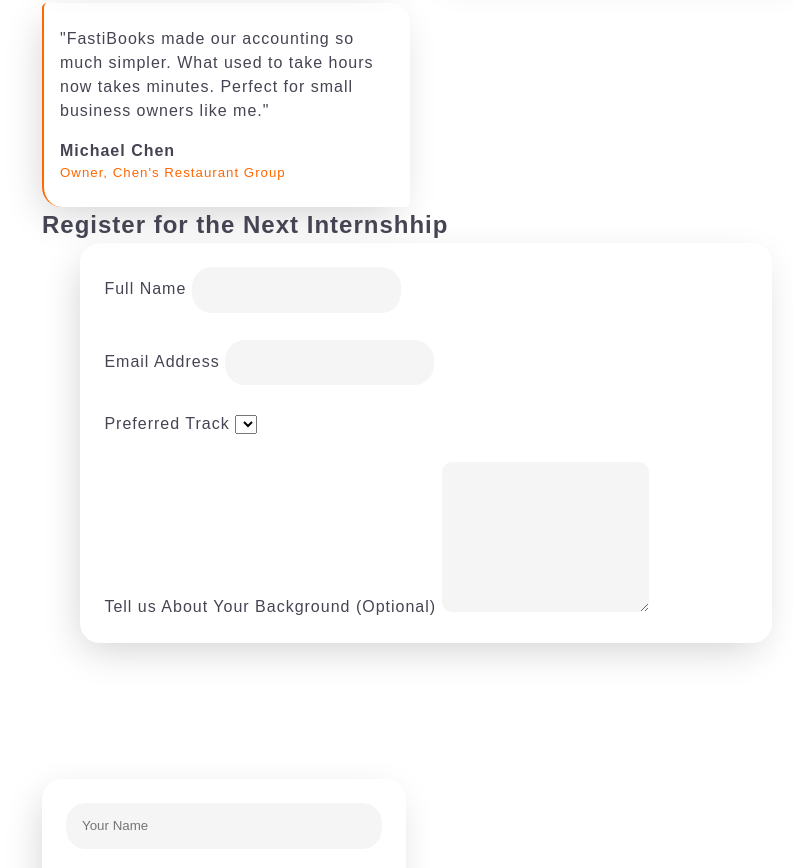
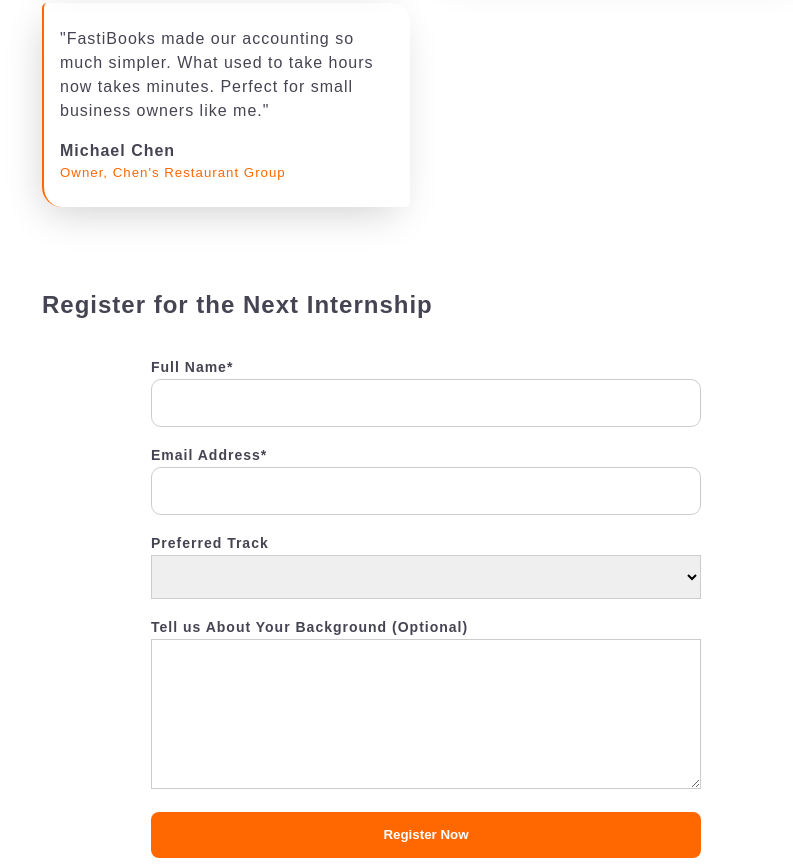
Before and after one commit to S-A-N-I-T-Y/fasticore-redo, a website: page academy.html in a window 1280 px wide. Shown: the part 1045-1913 px from the top of the page, without its empty margins (214-1007 px from the left). Drawn offline with nearby package versions, Linux system fonts and the light colour scheme.

Commit message:
finished academy

```diff
--- a/academy.css
+++ b/academy.css
@@ -240,7 +240,52 @@ header nav {
   color: var(--orange-color);
   font-weight: normal;
 }
-
+.register {
+  margin-top: 5rem ;
+}
+.register-form {
+  max-width: 550px;
+  padding-top: 1rem;
+  margin: auto;
+}
+.register div {
+  margin-top: 1rem;
+}
+.register-form label {
+  font-size: 14px;
+  font-weight: bold;
+}
+.register-form input {
+  display: block;
+  width: 100%;
+  background-color: inherit;
+  border: 1px solid #ccc;
+  border-radius: 10px;
+  padding: 0.8rem 1rem;
+}
+.register-form select {
+  width: 100%;
+  display: block;
+  padding: 0.8rem 1rem;
+  border: 1px solid #ccc;
+}
+.register-form textarea {
+  width: 100%;
+  background-color: inherit;
+  border: 1px solid #ccc;
+  padding: 0.8rem 1rem;
+  height: 150px;
+}
+.register-form button {
+  width: 100%;
+  background: var(--orange-color);
+  border-radius: 8px;
+  padding: 0.8rem 1rem;
+  color: #fff;
+  font-weight: bold;
+  cursor: pointer;
+  border: none;
+}
 #footer-container {
   display: flex;
   flex-direction: column;
@@ -249,7 +294,7 @@ header nav {
   padding: 4rem 0;
 }
 
-form {
+.footer-form {
   min-height: 400px;
   margin: auto;
   width: 90%;
@@ -261,14 +306,14 @@ form {
   box-shadow: -5px 12px 40.8px -8px #00000033;
   padding: 1.5rem;
 }
-form input {
+.footer-form input {
   border-radius: 20px;
   padding: 0.8rem 1rem;
   border: none;
   background: #f5f5f5;
   outline: none;
 }
-form textarea {
+.footer-form textarea {
   border-radius: 10px;
   padding: 0.8rem 1rem;
   height: 150px;
@@ -276,7 +321,7 @@ form textarea {
   background: #f5f5f5;
   outline: none;
 }
-form button {
+.footer-form button {
   border-radius: 20em;
   cursor: pointer;
   font-weight: bold;
--- a/academy.html
+++ b/academy.html
@@ -29,7 +29,7 @@
     <header id="header">
       <nav id="nav" class="container">
         <a href="./index.html" class="head-logo">
-          <img src="./images/fasticorelogo1.png" alt="Fasticore Logo" />
+          <img src="./images/fasticorelogo2.png" alt="Fasticore Logo" />
         </a>
         <ul class="navlist">
           <li><a href="./index.html">Home</a></li>
@@ -39,7 +39,7 @@
           <li><a href="./about.html">About Us</a></li>
         </ul>
         <div id="menu-bar">
-          <img src="./images/menubar.png" alt="Menu Bar" />
+          <img src="./images/lightmenu.png" alt="Menu Bar" />
         </div>
       </nav>
     </header>
@@ -129,14 +129,14 @@
         </div>
 
         <div class="register">
-          <h2>Register for the Next Internshhip</h2>
-          <form>
+          <h2>Register for the Next Internship</h2>
+          <form class="register-form">
             <div>
-              <label>Full Name</label>
+              <label>Full Name*</label>
               <input type="text" />
             </div>
             <div>
-              <label>Email Address</label>
+              <label>Email Address*</label>
               <input type="text" />
             </div>
             <div>
@@ -149,6 +149,9 @@
               <label>Tell us About Your Background (Optional)</label>
               <textarea></textarea>
             </div>
+            <div>
+              <button>Register Now</button>
+            </div>
           </form>
         </div>
       </div>
@@ -156,7 +159,7 @@
 
     <footer id="footer">
       <div id="footer-container" class="container">
-        <form>
+        <form class="footer-form">
           <input type="text" placeholder="Your Name" />
           <input type="text" placeholder="Your Email" />
           <textarea name="" id="" placeholder="Your Message"></textarea>
```
Also changed, not shown: images/lightmenu.png (added).
